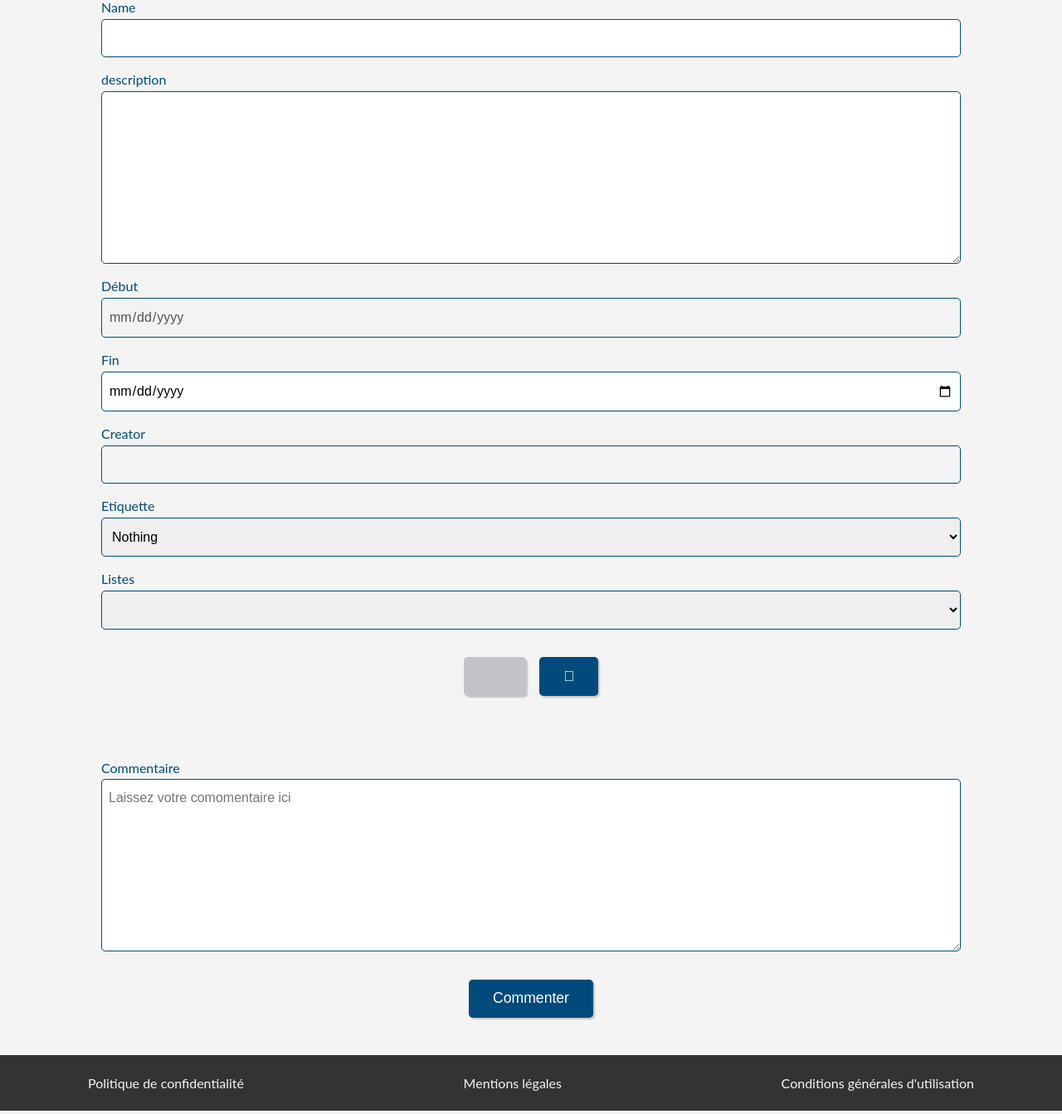
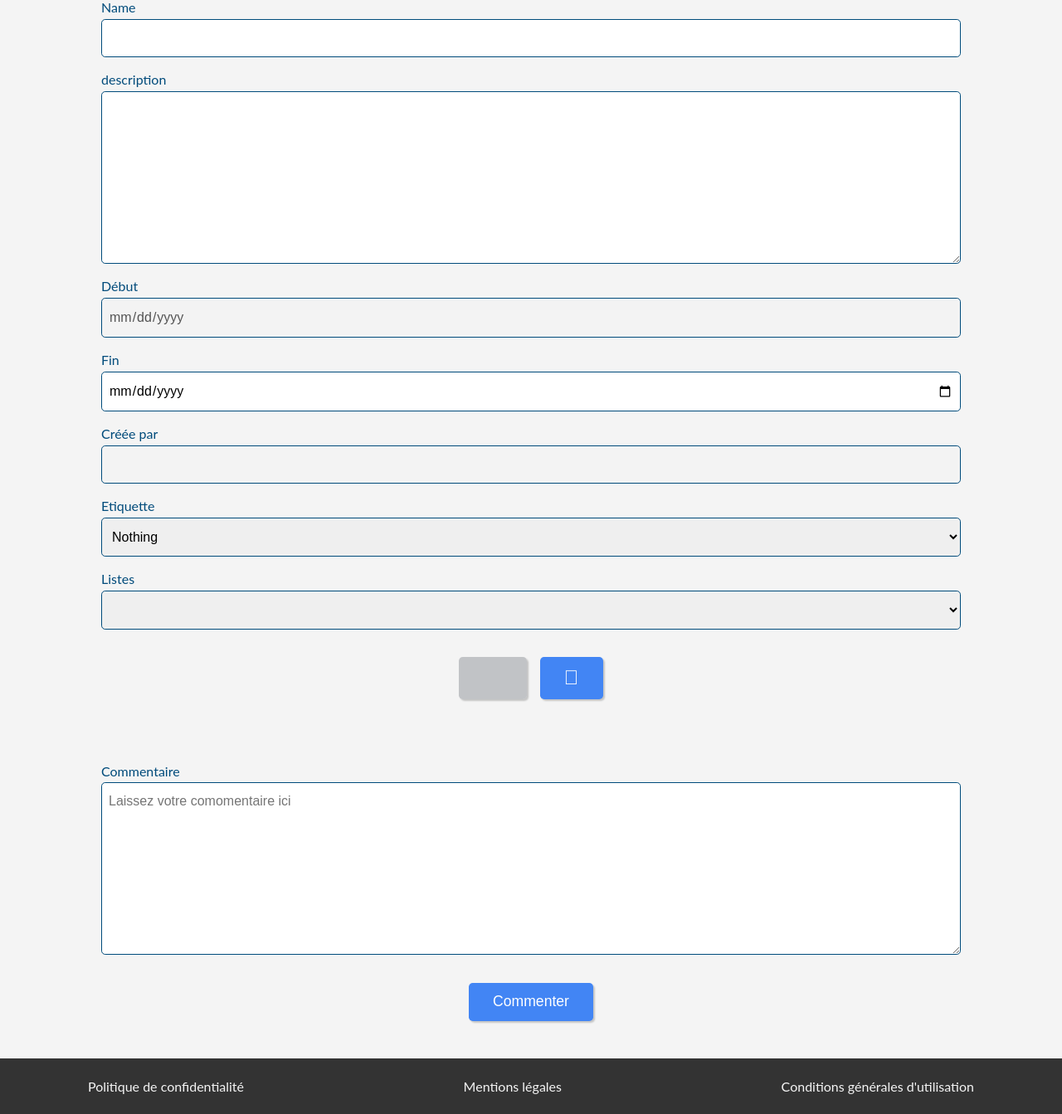
Before and after one commit to Dimitri21/DISPW-Trello-Like, a PHP site: template app/Views/admin/tasks/edit.php in a window 1280 px wide. Shown: the part 163-1506 px from the top of the page at 83% size. Run offline with PHP 8.4, Linux system fonts and the light colour scheme; the template is opened without the code that fills it, so the values that code supplies are empty; some libraries are stand-ins or nearby versions.

Commit message:
[SCSS] CSS Refactoring

```diff
--- a/app/Views/admin/tasks/edit.php
+++ b/app/Views/admin/tasks/edit.php
@@ -34,7 +34,7 @@
                     </div>
 
                     <div class="form-group-item">
-                        <label for="creator">Creator</label>
+                        <label for="creator">Créée par</label>
                         <input type="text" name="creator" id="creator" value="<?= $task->getCreator() ?>" disabled>
                     </div>
 
@@ -67,10 +67,10 @@
                     </div>
 
                     <div class="form-group-item">
-                        <a class="btn" href="?path=admin-projects-show&id=<?= $project_id ?>">
+                        <a class="my-btn" href="?path=admin-projects-show&id=<?= $project_id ?>">
                             <i class="far fa-backspace"></i>
                         </a>
-                        <button type="submit"><i class="fal fa-save"></i></button>
+                        <button type="submit" class="my-btn my-btn-primary"><i class="fal fa-save"></i></button>
                     </div>
 
                 </form>
@@ -108,7 +108,7 @@
                     </div>
 
                     <div class="form-group-item">
-                        <button type="submit">Commenter</button>
+                        <button type="submit" class="my-btn my-btn-primary">Commenter</button>
                     </div>
 
                 </form>
--- a/app/Views/admin/users/edit.php
+++ b/app/Views/admin/users/edit.php
@@ -1,4 +1,10 @@
 <div class="profile global-form-bg" id="login-index">
+
+    <?php if (isset($message) && !empty($message)) : ?>
+        <div class="alert alert-<?= $class ?? '' ?>">
+            <?= $message ?>
+        </div>
+    <?php endif; ?>
 
     <div class="profile-inner ">
 
--- a/scss/app.scss
+++ b/scss/app.scss
@@ -19,6 +19,7 @@
 //COMPONENTS
 @import "components/toast";
 @import "components/btn";
+@import "components/alert";
 
 //PAGES
 @import "globals/global";
--- /dev/null
+++ b/scss/components/_alert.scss
@@ -0,0 +1,23 @@
+.alert {
+     width: 100%;
+     display: block;
+     padding: 0.8rem;
+     border-radius: .3rem;
+     margin: .3rem 0;
+
+     &-danger {
+          @include alert($danger-color);
+     }
+     &-success {
+          @include alert($success-color);
+     }
+     &-warning {
+          @include alert($warning-color);
+     }
+     &-primary {
+          @include alert($primary-color);
+     }
+     &-secondary {
+          @include alert($secondary-color);
+     }
+}
--- /dev/null
+++ b/scss/components/_btn.scss
@@ -0,0 +1,22 @@
+.my-btn {
+     display: block;
+     i {
+          font-size: 1.5rem;
+     }
+     &-default {
+          background-color: $grey1-color;
+     }
+     &-danger {
+          @include btn($danger-color);
+     }
+     &-success {
+          @include btn($success-color);
+     }
+     &-primary {
+          @include btn($primary-color);
+     }
+     &-secondary {
+          @include btn($secondary-color);
+     }
+
+}
--- a/scss/globals/_mobile.scss
+++ b/scss/globals/_mobile.scss
@@ -27,7 +27,7 @@
             @include flex-row-center-center(row,center,center);
             &-list {
                 //TODO - to replace using mixins
-                @include flex-row-center-center(row,center,center)
+                @include flex-row-center-center(row,center,center);
                 li {
                     width: inherit;
                     @include flex-row-center-center(row,none,center);
@@ -784,8 +784,8 @@
         }
 
         &.show{
-
             display: flex;
+            z-index: 5;
             .dashboard-list-add.add {
                 transform: translateX(0);
             }
--- a/scss/mixins/_mixins.scss
+++ b/scss/mixins/_mixins.scss
@@ -27,3 +27,14 @@
         }
     }
 }
+
+@mixin alert($color) {
+    background-color: rgba($color: $color, $alpha: .3);
+    color: $color;
+    font-size: 1rem;
+}
+
+@mixin btn($color) {
+    background-color:$color!important;
+    color: $white-color;
+}
```
Also changed, not shown: app/Controller/Admin/UsersController.php (+7 -9 lines), app/Views/admin/users/profile.php (+5 -4 lines), app/sprinto.php (+8 -15 lines), public/build/css/app.css, 1 other file.
